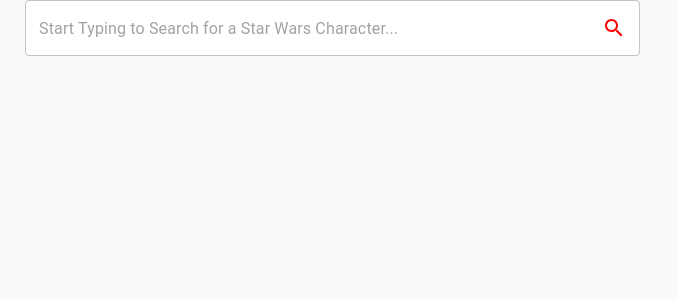
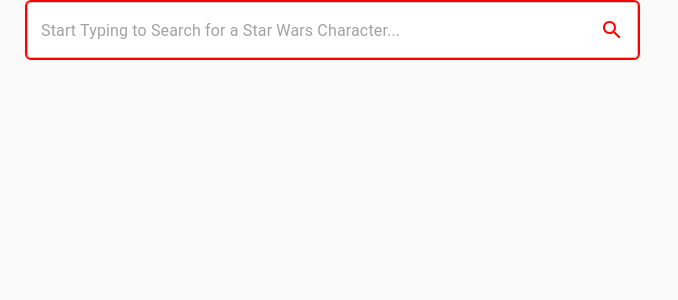
Before and after one commit to Patchrik/code-challenge, a Next.js app: page /search in a window 1280 px wide. Shown: the top 300 px of the page, without its empty margins (0-678 px from the left). Built offline with nearby package versions, Linux system fonts and the light colour scheme.

Commit message:
search bar styling

```diff
--- a/pages/search.tsx
+++ b/pages/search.tsx
@@ -46,7 +46,12 @@
         className={styles?.zIndex}
       >
         <FormControl
-          style={{ width: "100%", background: "white", borderRadius: "6px" }}
+          style={{
+            width: "100%",
+            background: "white",
+            borderRadius: "6px",
+            border: light ? "2px solid blue" : "2px solid red",
+          }}
         >
           <TextField
             type="input"
```
